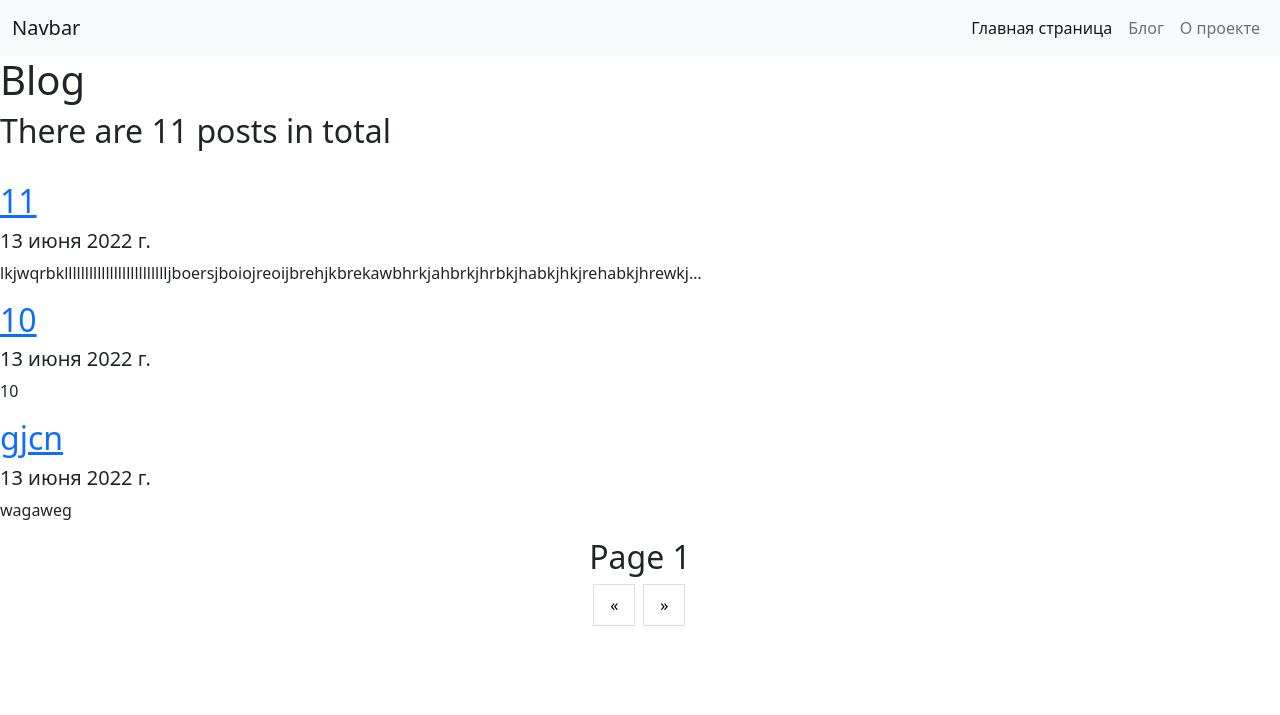
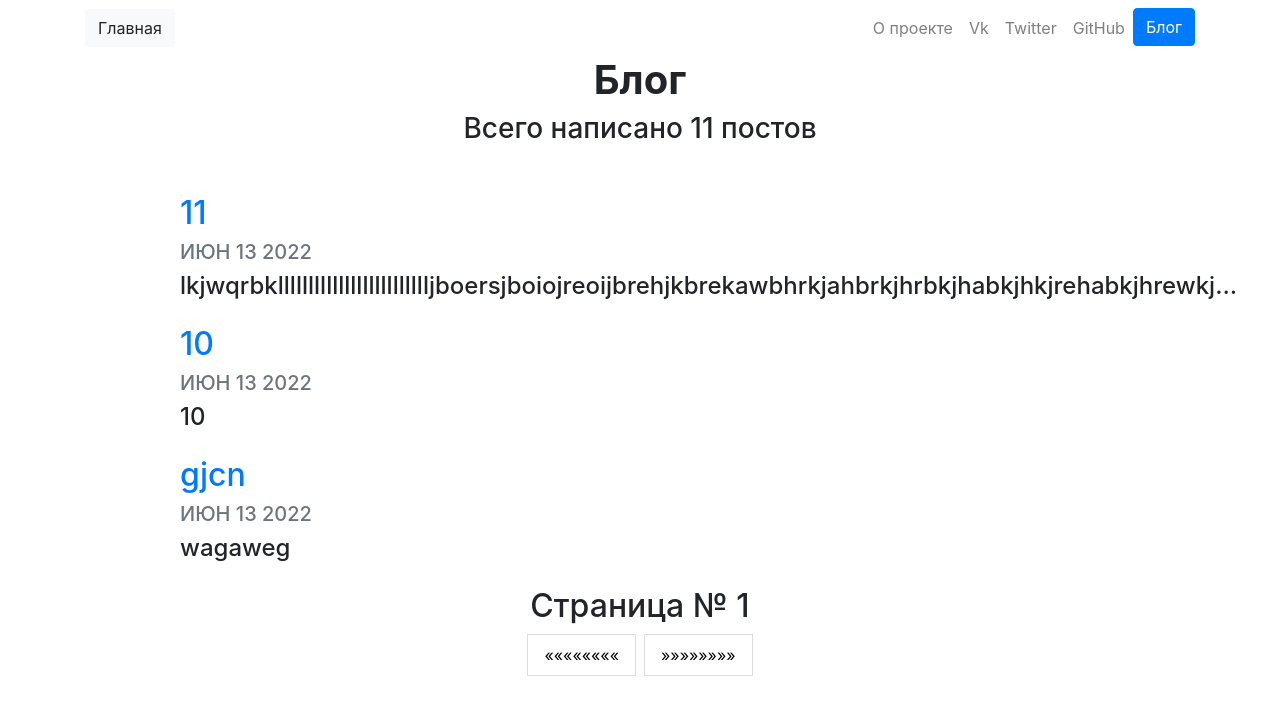
Before and after one commit to HogRider19/django3-Portfolio, a Django app: page /blog/ in a window 1280 px wide. Shown: the top 715 px of the page. Run offline with Django 4.2, Linux system fonts and the light colour scheme; data comes from the database, SQL or seed files in the repository; some libraries are stand-ins or nearby versions.

Commit message:
Visual part completed!

```diff
--- a/personal_portfolio-project/blog/templates/blog/all_blogs.html
+++ b/personal_portfolio-project/blog/templates/blog/all_blogs.html
@@ -1,16 +1,9 @@
-{% extends 'portfolio/base.html' %}
-
-{% block content%}
+{% extends "portfolio/base.html" %}
 
 {% load static %}
 
-<!DOCTYPE html>
-<html lang="en">
-<head>
-    <meta charset="UTF-8">
-    <meta http-equiv="X-UA-Compatible" content="IE=edge">
-    <meta name="viewport" content="width=device-width, initial-scale=1.0">
-    <title>Document</title>
+{% block content %}
+
 <style>
     .center {
         text-align: center;
@@ -38,27 +31,31 @@
 
     .pagination a:hover:not(.active) {background-color: #ddd;}
     </style>
-</head>
-<body>
-    <h1>Blog</h1>
-    <h2>There are {{ info_page.count_posts }} posts in total</h2>
 
-    <br>
-     {% for post in posts %}
-        <a href="{% url 'blog:detail' post.id %}"><h2>{{post.title}}</h2></a>
-        <h5>{{post.date}}</h5>
-        <p>{{post.description|truncatechars:100}}</p>
+<h1 id="blogtitle" class="font-weight-bold text-center">Блог</h1>
+
+<h3 class="text-center mb-5">Всего написано {{ info_page.count_posts }} постов</h3>
+
+{% for blog in posts %}
+<div class="row justify-content-center my-3">
+  <div class="col-md-10">
+    <a href="{% url 'blog:detail' blog.id %}">
+      <h2>{{ blog.title }}</h2>
+    </a>
+    <h5 class="text-muted">{{ blog.date|date:'M d Y'|upper }}</h5>
+    <h4>{{ blog.description|striptags|truncatechars:100 }}</h4>
+  </div>
+</div>
 {% endfor %}
+
 
 <div class="center">
     <div class="pagination">
-            <h2>Page {{info_page.page_number}}</h2>
-            <a href="?page={{info_page.previous}}">«</a>
-            <a href="?page={{info_page.next}}">»</a>
+        <h2>Страница № {{info_page.page_number}}</h2>
+        <a href="?page={{info_page.previous}}">««««««««</a>
+        <a href="?page={{info_page.next}}">»»»»»»»»</a>
     </div>
   </div>
 
-</body>
-</html>
 
-{% endblock%}
+{% endblock %}
--- a/personal_portfolio-project/portfolio/templates/portfolio/base.html
+++ b/personal_portfolio-project/portfolio/templates/portfolio/base.html
@@ -1,39 +1,62 @@
+{% load static %}
 <!doctype html>
 <html lang="en">
+
 <head>
+  <!-- Required meta tags -->
   <meta charset="utf-8">
-    <meta name="viewport" content="width=device-width, initial-scale=1">
+  <meta name="viewport" content="width=device-width, initial-scale=1, shrink-to-fit=no">
 
-    <nav class="navbar navbar-expand-lg bg-light">
-        <div class="container-fluid">
-          <a class="navbar-brand" href="#">Navbar</a>
-          <button class="navbar-toggler" type="button" data-bs-toggle="collapse" data-bs-target="#navbarSupportedContent" aria-controls="navbarSupportedContent" aria-expanded="false" aria-label="Toggle navigation">
+  <!-- Bootstrap CSS -->
+  <link rel="stylesheet" href="https://stackpath.bootstrapcdn.com/bootstrap/4.4.1/css/bootstrap.min.css" integrity="sha384-Vkoo8x4CGsO3+Hhxv8T/Q5PaXtkKtu6ug5TOeNV6gBiFeWPGFN9MuhOf23Q9Ifjh" crossorigin="anonymous">
+
+
+  <link href="https://fonts.googleapis.com/css?family=Lato&display=swap" rel="stylesheet">
+
+
+  <title>HorRider</title>
+</head>
+
+<body>
+
+  <nav id="topNav" class="navbar navbar-expand-md navbar-light">
+    <div class="container">
+      <a class="btn btn-light" href="{% url 'home' %}">
+        <span>Главная</span>
+      </a>
+      <button class="navbar-toggler" type="button" data-toggle="collapse" data-target="#navbarNav" aria-controls="navbarNav" aria-expanded="false" aria-label="Toggle navigation">
         <span class="navbar-toggler-icon"></span>
       </button>
-          <div class="d-flex justify-content-end" id="navbarSupportedContent">
+      <div class="collapse navbar-collapse text-center" id="navbarNav">
         <ul class="navbar-nav ml-auto">
           <li class="nav-item">
-                <a class="nav-link active" aria-current="page" href="{% url 'home' %}">Главная страница</a>
+            <a class="nav-link" href="" target="_blank">О проекте</a>
           </li>
           <li class="nav-item">
-                <a role="button" class="nav-link" href="{% url 'blog:all_blog' %}">Блог</a>
+            <a class="nav-link" href="https://vk.com/id270483206" target="_blank">Vk</a>
           </li>
           <li class="nav-item">
-                <a class="nav-link" href="#">О проекте</a>
+            <a class="nav-link" href="" target="_blank">Twitter</a>
+          </li>
+          <li class="nav-item">
+            <a class="nav-link" href="https://github.com/HogRider19" target="_blank">GitHub</a>
+          </li>
+          <li>
+            <a role="button" href="{% url 'blog:all_blog' %}" class="btn btn-primary">Блог</a>
           </li>
         </ul>
       </div>
     </div>
   </nav>
+  <div class="container">
+    {% block content %}{% endblock %}
+  </div>
 
-    <title>HorRider</title>
-    <link href="https://cdn.jsdelivr.net/npm/bootstrap@5.2.0-beta1/dist/css/bootstrap.min.css" rel="stylesheet" integrity="sha384-0evHe/X+R7YkIZDRvuzKMRqM+OrBnVFBL6DOitfPri4tjfHxaWutUpFmBp4vmVor" crossorigin="anonymous">
-  </head>
-  <body>
+  <!-- Optional JavaScript -->
+  <!-- jQuery first, then Popper.js, then Bootstrap JS -->
+  <script src="https://code.jquery.com/jquery-3.4.1.slim.min.js" integrity="sha384-J6qa4849blE2+poT4WnyKhv5vZF5SrPo0iEjwBvKU7imGFAV0wwj1yYfoRSJoZ+n" crossorigin="anonymous"></script>
+  <script src="https://cdn.jsdelivr.net/npm/popper.js@1.16.0/dist/umd/popper.min.js" integrity="sha384-Q6E9RHvbIyZFJoft+2mJbHaEWldlvI9IOYy5n3zV9zzTtmI3UksdQRVvoxMfooAo" crossorigin="anonymous"></script>
+  <script src="https://stackpath.bootstrapcdn.com/bootstrap/4.4.1/js/bootstrap.min.js" integrity="sha384-wfSDF2E50Y2D1uUdj0O3uMBJnjuUD4Ih7YwaYd1iqfktj0Uod8GCExl3Og8ifwB6" crossorigin="anonymous"></script>
+</body>
 
-
-
-    {% block content %}{% endblock %}
-    <script src="https://cdn.jsdelivr.net/npm/bootstrap@5.2.0-beta1/dist/js/bootstrap.bundle.min.js" integrity="sha384-pprn3073KE6tl6bjs2QrFaJGz5/SUsLqktiwsUTF55Jfv3qYSDhgCecCxMW52nD2" crossorigin="anonymous"></script>
-  </body>
 </html>
```
Also changed, not shown: personal_portfolio-project/blog/templates/blog/detail.html (+9 -18 lines), personal_portfolio-project/portfolio/templates/portfolio/home_page.html (+34 -16 lines). Lines whose indentation alone changed are shown as unchanged.
